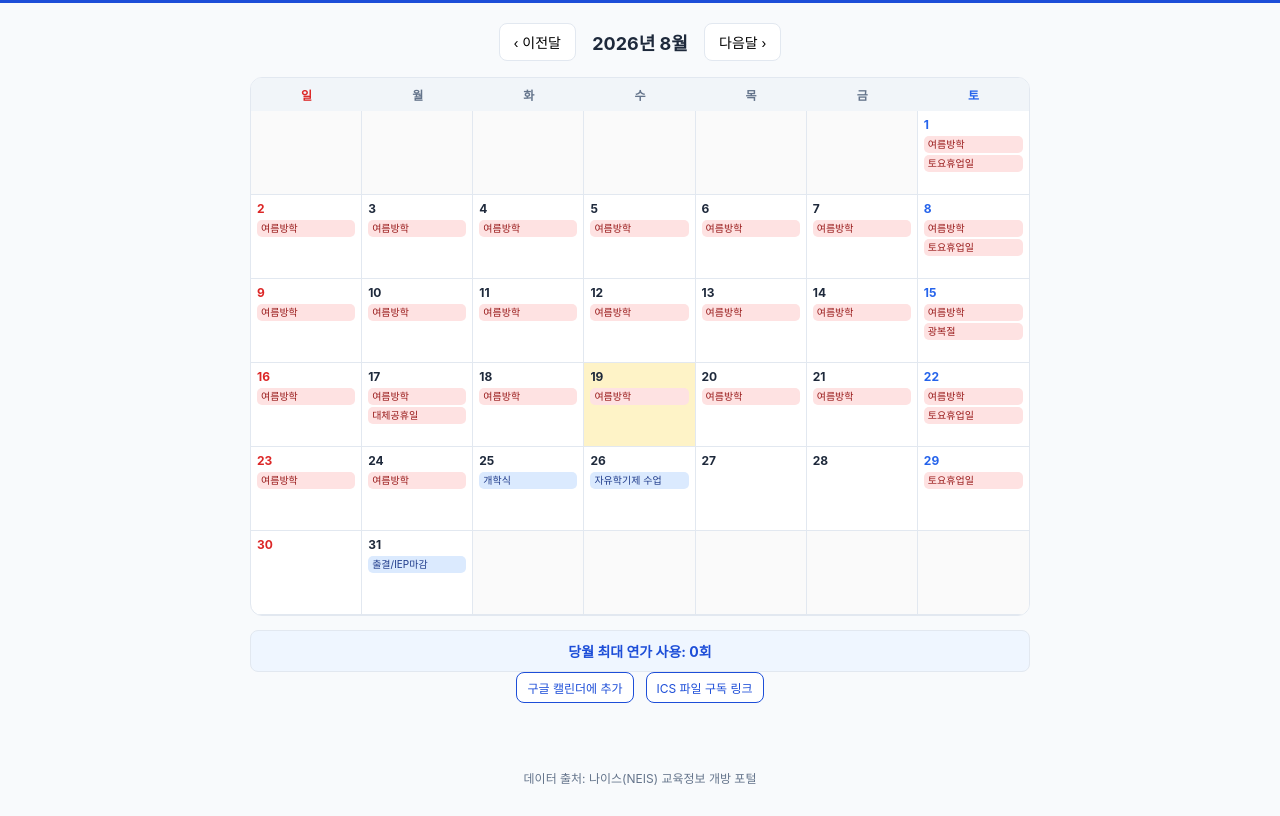
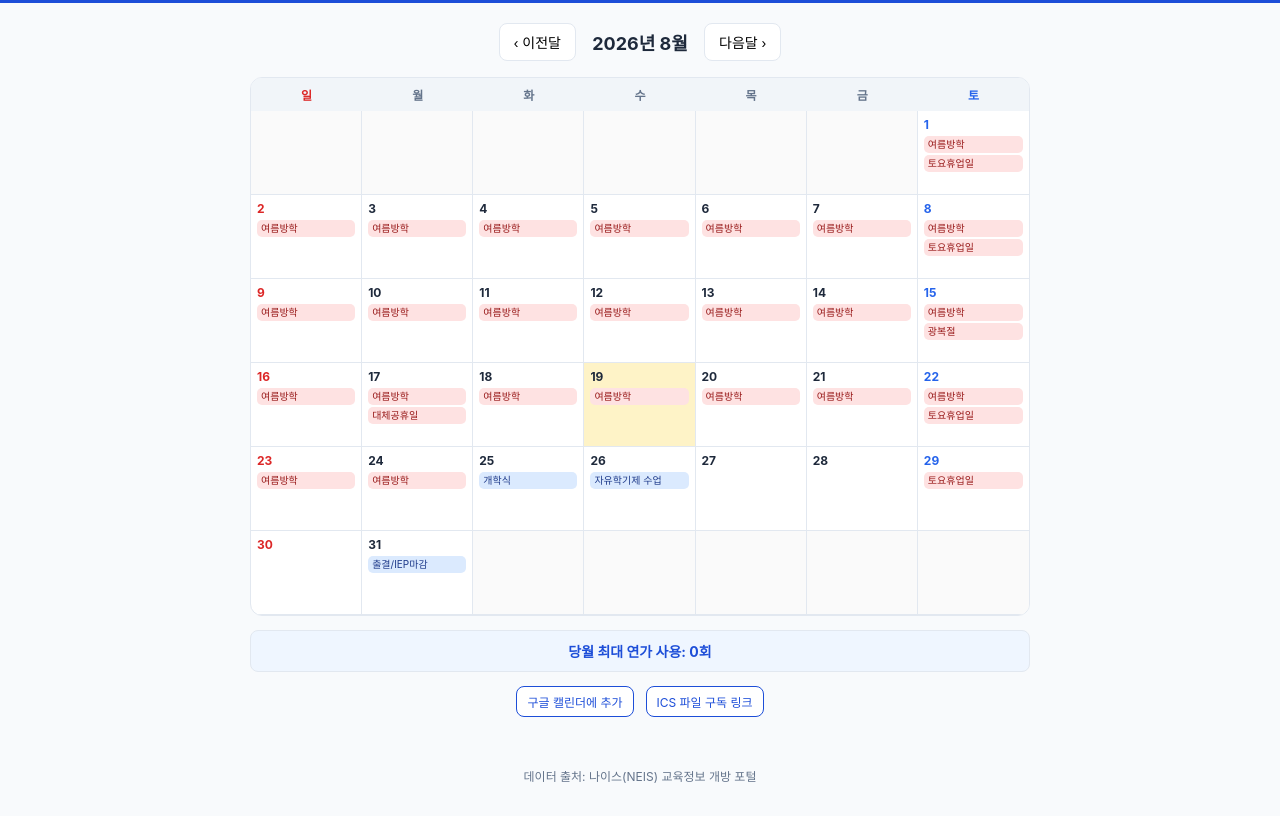
Before and after one commit to Minipark-KOR/kuhwa, a website: page public/index.html in a window 1280 px wide. Shown: the part 77-893 px from the top of the page. Drawn offline with Linux system fonts and the light colour scheme.

Commit message:
calendar: align gap between leave-note and cal-sub buttons

```diff
--- a/public/index.html
+++ b/public/index.html
@@ -72,7 +72,7 @@
     flex-wrap: wrap;
     justify-content: center;
     gap: 8px 12px;
-    margin-bottom: 16px;
+    margin-top: 14px;
   }
   .cal-sub-btn {
     font-size: 12px;
```
